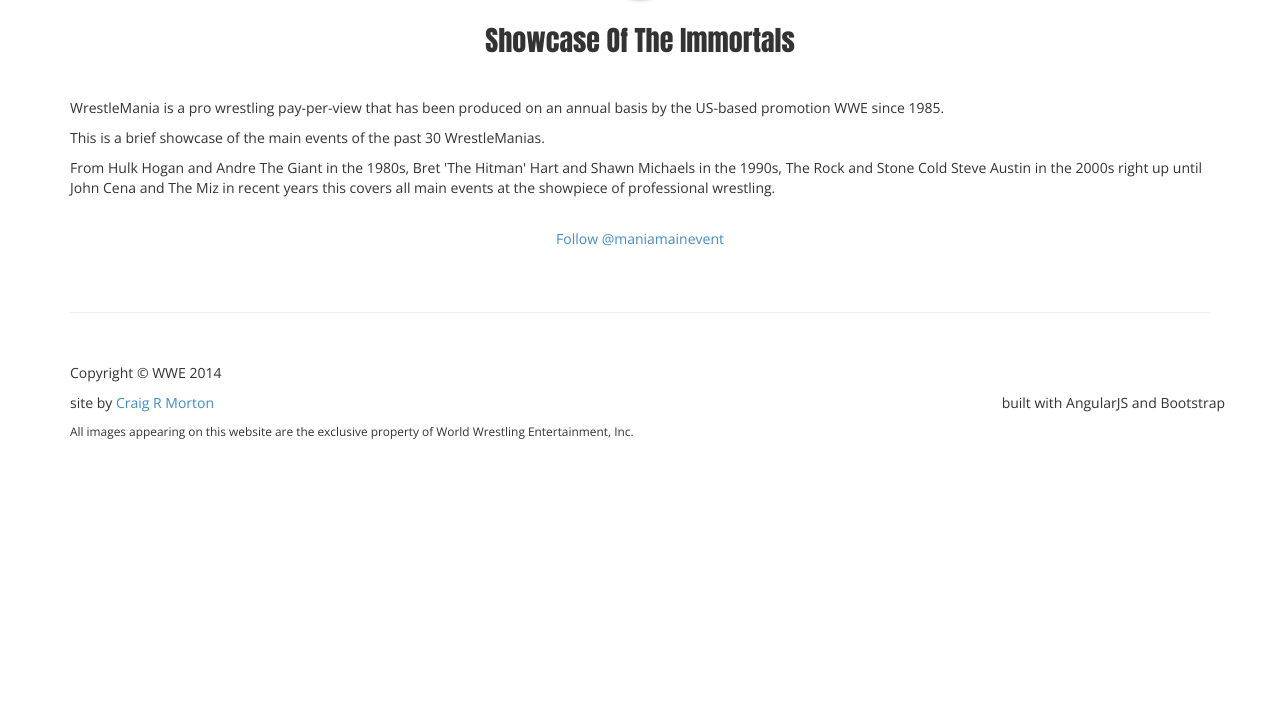
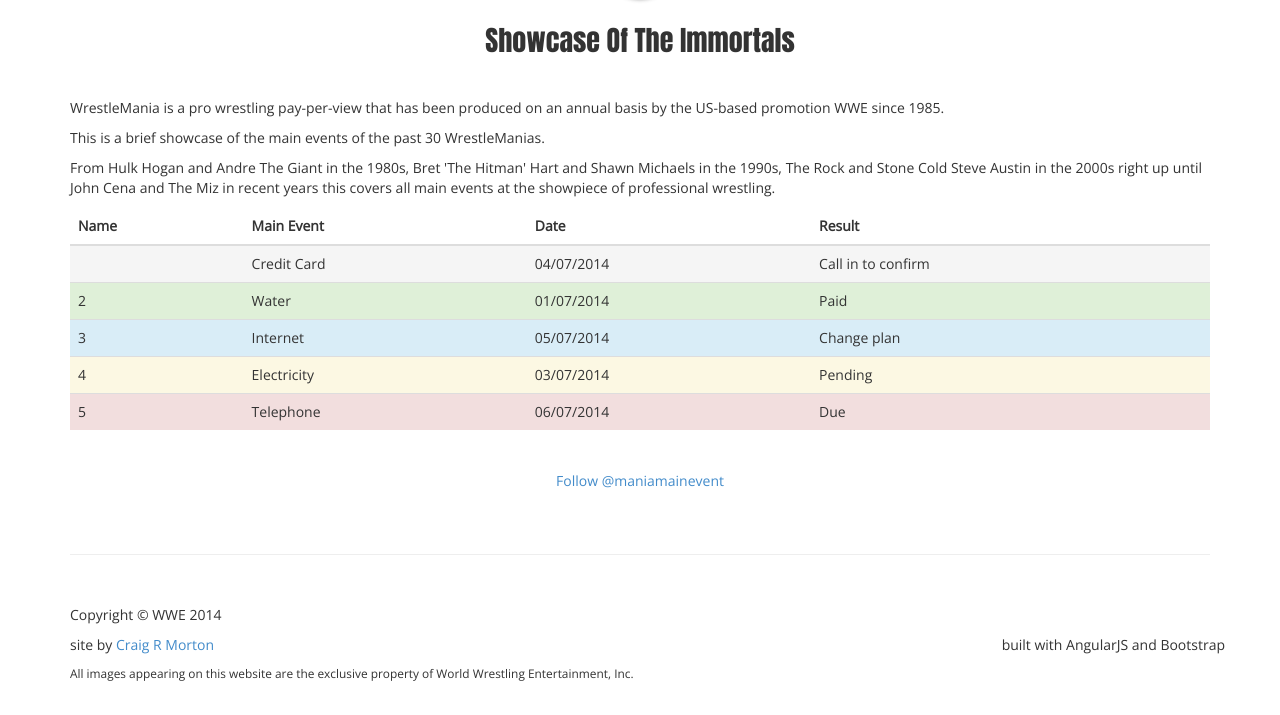
Before and after one commit to crmpicco/wrestlemaniamainevent, a PHP site: page / in a window 1280 px wide. Shown: the part 795-1510 px from the top of the page. Before the commit the page ends 1234 px from the top, so only its background shows below. Run offline with PHP 8.4, Linux system fonts and the light colour scheme; some libraries are stand-ins or nearby versions.

Commit message:
Adding a bootstrap table
Adding the data to main_events.json to be pulled in to the table

```diff
--- a/index.php
+++ b/index.php
@@ -19,7 +19,7 @@
     <meta name="description"
           content="Wrestlemania Main Events - a showcase of the main events of WrestleMania over the years">
     <meta name="viewport" content="width=device-width, initial-scale=1.0;">
-    <title>WrestleMania Main Event: A showcase of the main events of WrestleMania over the years</title>
+    <title>WrestleMania Main Event: A showcase of the main events of WWE's WrestleMania PPV over the years</title>
 
     <!-- Google-hosted AngularJS JavaScript -->
     <script type="text/javascript" src="//ajax.googleapis.com/ajax/libs/angularjs/1.2.26/angular.min.js"></script>
@@ -138,6 +138,54 @@
         </div>
     </div>
 
+    <div class="row">
+        <div class="col-lg-12">
+            <table class="table">
+                <thead>
+                <tr>
+                    <th>Name</th>
+                    <th>Main Event</th>
+                    <th>Date</th>
+                    <th>Result</th>
+                </tr>
+                </thead>
+                <tbody>
+                <tr class="active">
+                    <td></td>
+                    <td>Credit Card</td>
+                    <td>04/07/2014</td>
+                    <td>Call in to confirm</td>
+                </tr>
+                <tr class="success">
+                    <td>2</td>
+                    <td>Water</td>
+                    <td>01/07/2014</td>
+                    <td>Paid</td>
+                </tr>
+                <tr class="info">
+                    <td>3</td>
+                    <td>Internet</td>
+                    <td>05/07/2014</td>
+                    <td>Change plan</td>
+                </tr>
+                <tr class="warning">
+                    <td>4</td>
+                    <td>Electricity</td>
+                    <td>03/07/2014</td>
+                    <td>Pending</td>
+                </tr>
+                <tr class="danger">
+                    <td>5</td>
+                    <td>Telephone</td>
+                    <td>06/07/2014</td>
+                    <td>Due</td>
+                </tr>
+                </tbody>
+            </table>
+
+        </div>
+
+    </div>
     <div class="twitter_container">
         <a href="https://twitter.com/maniamainevent" class="twitter-follow-button" data-show-count="true"
            data-size="medium">Follow @maniamainevent</a>
--- a/main_events.json
+++ b/main_events.json
@@ -5,7 +5,8 @@
         "name": "Hulk Hogan & Mr T vs Rowdy Roddy Piper & Paul Orndorff",
         "venue": "Madison Square Garden",
         "state": "New York",
-        "attendance": 19121
+        "attendance": 19121,
+        "date": "1985-03-31"
     },
     {
         "id": 2,
@@ -13,7 +14,8 @@
         "name": "Hulk Hogan vs King Kong Bundy",
         "venue": "Split-Transmission",
         "state": "New York/Illinois/California",
-        "attendance": 40085
+        "attendance": 40085,
+        "date": "1986-04-07"
     },
     {
         "id": 3,
@@ -21,7 +23,8 @@
         "name": "Hulk Hogan vs Andre The Giant",
         "venue": "Silverdome",
         "state": "Michigan",
-        "attendance": 93173
+        "attendance": 93173,
+        "date": "1987-03-29"
     },
     {
         "id": 4,
@@ -29,7 +32,8 @@
         "name": "Macho Man Randy Savage vs Million Dollar Man Ted DiBiase",
         "venue": "Trump Plaza",
         "state": "New Jersey",
-        "attendance": 18165
+        "attendance": 18165,
+        "date": "1988-03-27"
     },
     {
         "id": 5,
@@ -37,7 +41,8 @@
         "name": "Macho Man Randy Savage vs Hulk Hogan",
         "venue": "Trump Plaza",
         "state": "New Jersey",
-        "attendance": 18946
+        "attendance": 18946,
+        "date": "1989-04-02"
     },
     {
         "id": 6,
@@ -45,7 +50,8 @@
         "name": "Hulk Hogan vs Ultimate Warrior",
         "venue": "SkyDome",
         "state": "Ontario, Canada",
-        "attendance": 67678
+        "attendance": 67678,
+        "date": "1990-04-02"
     },
     {
         "id": 7,
@@ -53,7 +59,8 @@
         "name": "Hulk Hogan vs Sgt. Slaughter",
         "venue": "Los Angeles Memorial Sports Arena",
         "state": "California",
-        "attendance": 16158
+        "attendance": 16158,
+        "date": "1991-03-24"
     },
     {
         "id": 8,
@@ -61,7 +68,8 @@
         "name": "Hulk Hogan vs Sid Justice",
         "venue": "Hoosier Dome",
         "state": "Indiana",
-        "attendance": 62167
+        "attendance": 62167,
+        "date": "1992-04-05"
     },
     {
         "id": 9,
@@ -69,7 +77,8 @@
         "name": "Yokozuna vs Bret Hart",
         "venue": "Caesars Palace",
         "state": "Nevada",
-        "attendance": 16891
+        "attendance": 16891,
+        "date": "1993-04-04"
     },
     {
         "id": 10,
@@ -77,7 +86,8 @@
         "name": "Yokozuna vs Bret Hart",
         "venue": "Madison Square Garden",
         "state": "New York",
-        "attendance": 18065
+        "attendance": 18065,
+        "date": "1994-03-20"
     },
     {
         "id": 11,
@@ -85,7 +95,8 @@
         "name": "Lawrence Taylor vs Bam Bam Bigelow",
         "venue": "Hartford Civic Center",
         "state": "Connecticut",
-        "attendance": 16305
+        "attendance": 16305,
+        "date": "1995-04-02"
     },
     {
         "id": 12,
@@ -93,7 +104,8 @@
         "name": "Bret Hart vs Shawn Michaels",
         "venue": "Arrowhead Pond of Anaheim",
         "state": "California",
-        "attendance": 18853
+        "attendance": 18853,
+        "date": "1996-03-31"
     },
     {
         "id": 13,
@@ -101,7 +113,8 @@
         "name": "Sid Justice vs Undertaker",
         "venue": "Rosemount Horizon",
         "state": "Illinois",
-        "attendance": 18197
+        "attendance": 18197,
+        "date": "1997-03-23"
     },
     {
         "id": 14,
@@ -109,7 +122,8 @@
         "name": "Shawn Michaels vs Stone Cold Steve Austin",
         "venue": "FleetCenter",
         "state": "Massachusetts",
-        "attendance": 19028
+        "attendance": 19028,
+        "date": "1998-03-29"
     },
     {
         "id": 15,
@@ -117,7 +131,8 @@
         "name": "Stone Cold Steve Austin vs The Rock",
         "venue": "First Union Center",
         "state": "Pennsylvania",
-        "attendance": 20276
+        "attendance": 20276,
+        "date": "1999-03-28"
     },
     {
         "id": 16,
@@ -125,7 +140,8 @@
         "name": "Triple H vs The Rock vs Big Show vs Mick Foley",
         "venue": "Arrowhead Pond of Anaheim",
         "state": "California",
-        "attendance": 18034
+        "attendance": 18034,
+        "date": "2000-04-02"
     },
     {
         "id": 17,
@@ -133,7 +149,8 @@
         "name": "The Rock vs Stone Cold Steve Austin",
         "venue": "Reliant Astrodome",
         "state": "Texas",
-        "attendance": 67925
+        "attendance": 67925,
+        "date": "2001-04-01"
     },
     {
         "id": 18,
@@ -141,7 +158,8 @@
         "name": "Chris Jericho vs Triple H",
         "venue": "SkyDome",
         "state": "Ontario, Canada",
-        "attendance": 68237
+        "attendance": 68237,
+        "date": "2002-03-17"
     },
     {
         "id": 19,
@@ -149,7 +167,8 @@
         "name": "Kurt Angle vs Brock Lesnar",
         "venue": "Safeco Field",
         "state": "Washington",
-        "attendance": 54097
+        "attendance": 54097,
+        "date": "2003-03-30"
     },
     {
         "id": 20,
@@ -157,7 +176,8 @@
         "name": "Triple H vs Shawn Michaels vs Chris Benoit",
         "venue": "Madison Square Garden",
         "state": "New York",
-        "attendance": 18000
+        "attendance": 18000,
+        "date": "2004-03-14"
     },
     {
         "id": 21,
@@ -165,7 +185,8 @@
         "name": "Triple H vs Batista",
         "venue": "Staples Center",
         "state": "California",
-        "attendance": 20193
+        "attendance": 20193,
+        "date": "2005-04-03"
     },
     {
         "id": 22,
@@ -173,7 +194,8 @@
         "name": "John Cena vs Triple H",
         "venue": "Allstate Arena",
         "state": "Illinois",
-        "attendance": 17159
+        "attendance": 17159,
+        "date": "2006-04-02"
     },
     {
         "id": 23,
@@ -181,7 +203,8 @@
         "name": "John Cena vs Shawn Michaels",
         "venue": "Ford Field",
         "state": "Michigan",
-        "attendance": 80103
+        "attendance": 80103,
+        "date": "2007-04-01"
     },
     {
         "id": 24,
@@ -189,7 +212,8 @@
         "name": "Edge vs Undertaker",
         "venue": "Citrus Bowl",
         "state": "Florida",
-        "attendance": 74635
+        "attendance": 74635,
+        "date": "2008-03-30"
     },
     {
         "id": 25,
@@ -197,7 +221,8 @@
         "name": "Triple H vs Randy Orton",
         "venue": "Reliant Stadium",
         "state": "Texas",
-        "attendance": 72744
+        "attendance": 72744,
+        "date": "2009-04-05"
     },
     {
         "id": 26,
@@ -205,7 +230,8 @@
         "name": "John Cena vs Batista",
         "venue": "University of Phoenix Stadium",
         "state": "Arizona",
-        "attendance": 72219
+        "attendance": 72219,
+        "date": "2010-03-28"
     },
     {
         "id": 27,
@@ -213,7 +239,8 @@
         "name": "John Cena vs The Miz",
         "venue": "Georgia Dome",
         "state": "Georgia",
-        "attendance": 71617
+        "attendance": 71617,
+        "date": "2011-04-03"
     },
     {
         "id": 28,
@@ -221,7 +248,8 @@
         "name": "John Cena vs The Rock",
         "venue": "Sun Life Stadium",
         "state": "Florida",
-        "attendance": 78363
+        "attendance": 78363,
+        "date": "2012-04-01"
     },
     {
         "id": 29,
@@ -229,7 +257,8 @@
         "name": "John Cena vs The Rock",
         "venue": "MetLife Stadium",
         "state": "New Jersey",
-        "attendance": 80676
+        "attendance": 80676,
+        "date": "2013-04-07"
     },
     {
         "id": 30,
@@ -237,6 +266,7 @@
         "name": "Batista vs Randy Orton vs Daniel Bryan",
         "venue": "Mercedes-Benz Superdome",
         "state": "Louisiana",
-        "attendance": 75167
+        "attendance": 75167,
+        "date": "2014-04-06"
     }
 ]
```
